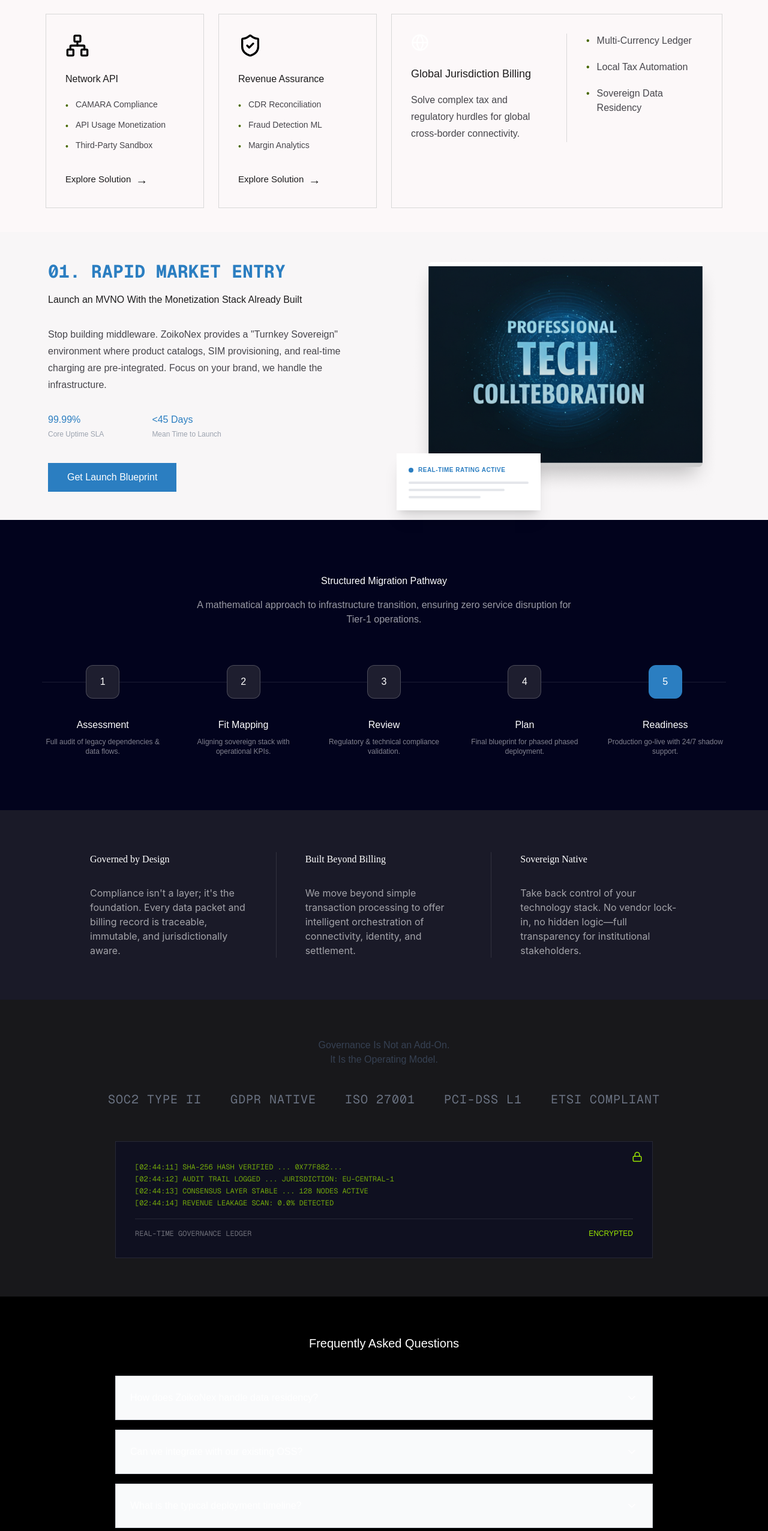
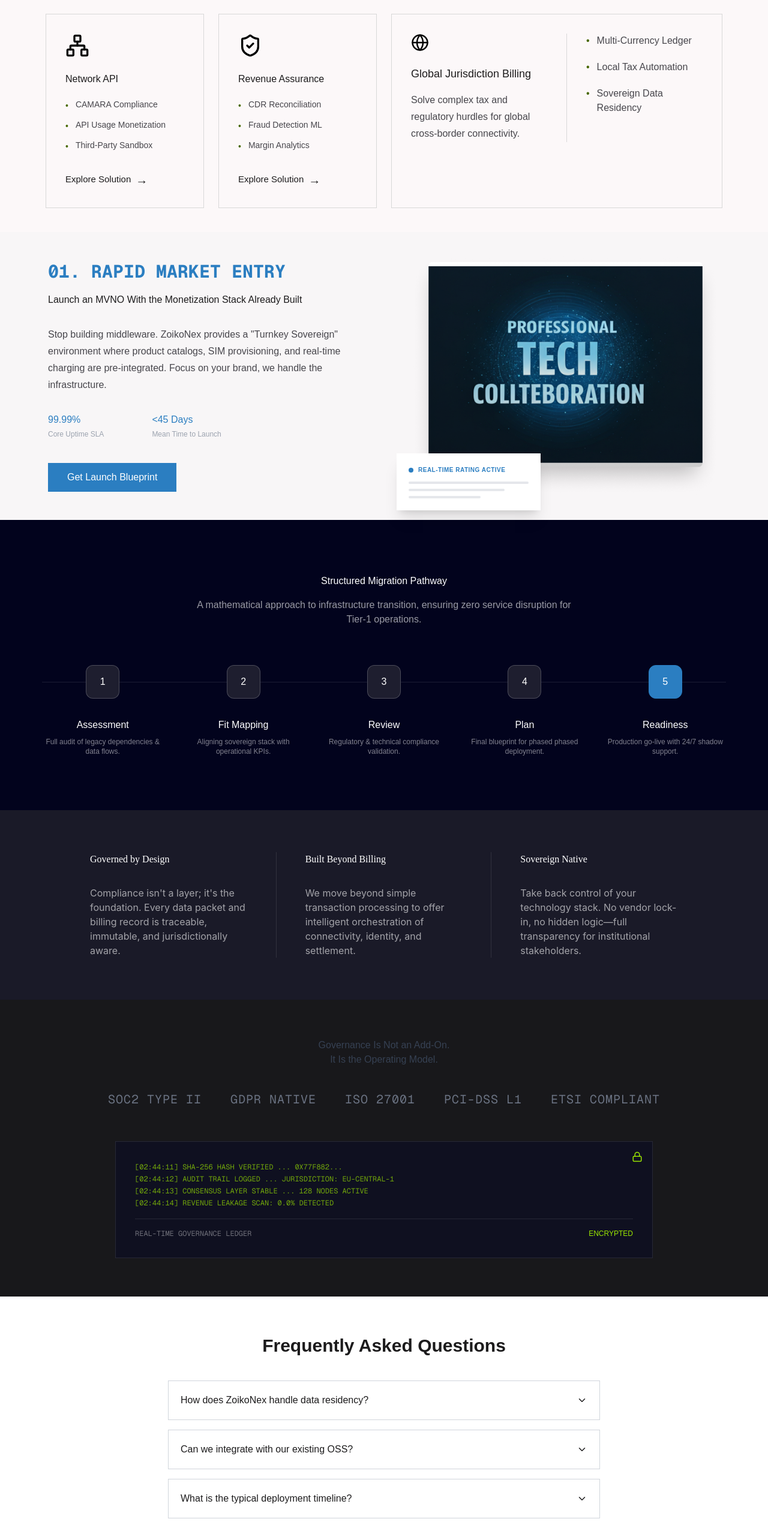
Before and after one commit to Zoiko-Nex/frontend, a Next.js app: page /solutions in a window 1280 px wide. Shown: the part 1277-3830 px from the top of the page at 60% size. Built offline with nearby package versions, Linux system fonts and the light colour scheme.

Commit message:
updated solutions page

```diff
--- a/app/solutions/components/FAQ&CTASection.tsx
+++ b/app/solutions/components/FAQ&CTASection.tsx
@@ -8,17 +8,17 @@ export default function FAQAndCTA() {
     {
       question: "How does ZoikoNex handle data residency?",
       answer:
-      ".",
+        "ZoikoNex supports sovereign cloud deployments and regional data residency controls to ensure compliance with local regulations.",
     },
     {
       question: "Can we integrate with our existing OSS?",
       answer:
-        ".",
+        "Yes. ZoikoNex provides API-first integrations and adapters for existing OSS/BSS platforms.",
     },
     {
       question: "What is the typical deployment timeline?",
       answer:
-        "..",
+        "Most deployments can be completed within 8–12 weeks depending on integration complexity.",
     },
   ];
 
@@ -26,9 +26,10 @@ export default function FAQAndCTA() {
 
   return (
     <main>
-    <section className="py-16 px-4">
-      <div className="max-w-4xl mx-auto">
-        <h2 className="text-center text-xl font-medium mb-10">
+      {/* FAQ SECTION */}
+      <section className="bg-white dark:bg-gray-900 py-12 md:py-16 px-4">
+        <div className="max-w-[720px] mx-auto">
+          <h2 className="text-center text-2xl md:text-3xl font-semibold text-[#1C1B1C] dark:text-white mb-8 md:mb-10">
             Frequently Asked Questions
           </h2>
 
@@ -36,39 +37,54 @@ export default function FAQAndCTA() {
             {faqs.map((faq, index) => (
               <div
                 key={faq.question}
-              className="border border-gray-300 bg-gray-50"
+                className="border border-gray-300 dark:border-gray-700 bg-white dark:bg-gray-800"
               >
                 <button
                   onClick={() =>
                     setOpenIndex(openIndex === index ? null : index)
                   }
-                className="w-full flex items-center justify-between p-6 text-left"
+                  className="
+                    w-full
+                    flex
+                    items-center
+                    justify-between
+                    p-4 md:p-5
+                    text-left
+                    text-[#1C1B1C]
+                    dark:text-white
+                  "
                 >
-                <span>{faq.question}</span>
+                  <span className="pr-4 text-sm md:text-base">
+                    {faq.question}
+                  </span>
 
                   <ChevronDown
-                  size={20}
-                  className={`transition-transform duration-300 ${
+                    size={18}
+                    className={`shrink-0 transition-transform duration-300 ${
                       openIndex === index ? "rotate-180" : ""
                     }`}
                   />
                 </button>
 
-              {openIndex === index && (
-                <div className="px-6 pb-6 text-gray-600">
+                <div
+                  className={`overflow-hidden transition-all duration-300 ${
+                    openIndex === index
+                      ? "max-h-40 opacity-100"
+                      : "max-h-0 opacity-0"
+                  }`}
+                >
+                  <div className="px-4 md:px-5 pb-4 md:pb-5 text-sm text-gray-600 dark:text-gray-300">
                     {faq.answer}
                   </div>
-              )}
+                </div>
               </div>
             ))}
           </div>
         </div>
       </section>
-  );
-
 
       {/* CTA SECTION */}
-      <section className="relative overflow-hidden bg-[#327DA8] py-16 md:py-16">
+      <section className="relative overflow-hidden bg-[#327DA8] py-14 md:py-20">
         <div className="absolute inset-0 opacity-10">
           <div
             className="h-full w-full"
@@ -80,42 +96,23 @@ export default function FAQAndCTA() {
         </div>
 
         <div className="relative z-10 max-w-4xl mx-auto px-4 text-center">
-          <h2 className="text-white font-bold text-3xl md:text-5xl leading-tight">
+          <h2 className="text-white font-bold text-3xl sm:text-4xl md:text-5xl leading-tight">
             Ready to Build Your
             <br />
             Sovereign Future?
           </h2>
 
-          <p className="mt-6 text-white/90 max-w-xl mx-auto text-sm md:text-base">
+          <p className="mt-5 text-white/90 max-w-xl mx-auto text-sm md:text-base">
             Join the tier-1 operators who have already secured their
             monetization infrastructure with ZoikoNex.
           </p>
 
-          <div className="mt-10 flex flex-col sm:flex-row justify-center gap-4">
-            <button
-              className="
-                w-full sm:w-auto
-                px-8 py-4
-                bg-white
-                text-black
-                border border-white
-                hover:bg-gray-100
-                transition
-              "
-            >
+          <div className="mt-8 flex flex-col sm:flex-row justify-center gap-4">
+            <button className="w-full sm:w-auto px-6 md:px-8 py-3 md:py-4 bg-white text-black border border-white hover:bg-gray-100 transition">
               Request a Private Demo
             </button>
 
-            <button
-              className="
-                w-full sm:w-auto
-                px-8 py-4
-                border border-white
-                text-white
-                hover:bg-white/10
-                transition
-              "
-            >
+            <button className="w-full sm:w-auto px-6 md:px-8 py-3 md:py-4 border border-white text-white hover:bg-white/10 transition">
               View Platform Architecture
             </button>
           </div>
--- a/app/solutions/components/SolutionCard.tsx
+++ b/app/solutions/components/SolutionCard.tsx
@@ -76,15 +76,15 @@ const bottomSolutions = [
 
 export default function EnterpriseGradeSolutions() {
   return (
-    <section className="bg-[#FCF8F9] py-10 px-15">
+    <section className="bg-[#FCF8F9] dark:bg-gray-900 py-10 px-15">
       <div className="mx-auto max-w-[1280px] px-4">
         {/* Heading */}
         <div className="text-center">
-          <h2 className="text-3xl font-medium text-[#1C1B1C]">
+          <h2 className="text-3xl font-medium text-[#1C1B1C] dark:text-white">
             Enterprise-Grade Solutions
           </h2>
 
-          <div className="mx-auto mt-4 h-[3px] w-12 bg-black" />
+          <div className="mx-auto mt-4 h-[3px] w-12 bg-black dark:bg-white" />
         </div>
 
         {/* Top Grid */}
@@ -92,7 +92,7 @@ export default function EnterpriseGradeSolutions() {
           {topSolutions.map((item) => (
             <div
               key={item.title}
-              className="border border-[#D8D8D8] bg-[#FCF8F9] p-8"
+              className="border border-[#D8D8D8] dark:border-gray-700 bg-[#FCF8F9] dark:bg-gray-800 p-8"
             >
               <div className="mb-6">
                 <img
@@ -102,7 +102,7 @@ export default function EnterpriseGradeSolutions() {
                 />
               </div>
 
-              <h3 className="text-base font-normal text-[#1C1B1C]">
+              <h3 className="text-base font-normal text-[#1C1B1C] dark:text-white">
                 {item.title}
               </h3>
 
@@ -110,7 +110,7 @@ export default function EnterpriseGradeSolutions() {
                 {item.features.map((feature) => (
                   <li
                     key={feature}
-                    className="flex gap-3 text-sm text-[#47464C]"
+                    className="flex gap-3 text-sm text-[#47464C] dark:text-gray-300"
                   >
                     <span className="mt-[2px] text-[#476800]">•</span>
                     <span>{feature}</span>
@@ -118,7 +118,7 @@ export default function EnterpriseGradeSolutions() {
                 ))}
               </ul>
 
-              <button className="mt-8 inline-flex items-center gap-2 text-[15px] text-[#1C1B1C]">
+              <button className="mt-8 inline-flex items-center gap-2 text-[15px] text-[#1C1B1C] dark:text-white">
                 Explore Solution
                 <span className="text-xl">→</span>
               </button>
@@ -134,13 +134,13 @@ export default function EnterpriseGradeSolutions() {
             return (
               <div
                 key={item.title}
-                className="border border-[#D8D8D8] bg-[#FCF8F9] p-8 lg:col-span-3"
+                className="border border-[#D8D8D8] dark:border-gray-700 bg-[#FCF8F9] dark:bg-gray-800 p-8 lg:col-span-3"
               >
                 <div className="mb-6">
-                  <Icon className="h-10 w-10 text-black" />
+                  <Icon className="h-10 w-10 text-black dark:text-white" />
                 </div>
 
-                <h3 className="text-base text-[#1C1B1C]">
+                <h3 className="text-base text-[#1C1B1C] dark:text-white">
                   {item.title}
                 </h3>
 
@@ -148,7 +148,7 @@ export default function EnterpriseGradeSolutions() {
                   {item.features.map((feature) => (
                     <li
                       key={feature}
-                      className="flex gap-3 text-sm text-[#47464C]"
+                      className="flex gap-3 text-sm text-[#47464C] dark:text-gray-300"
                     >
                       <span className="mt-[2px] text-[#476800]">•</span>
                       <span>{feature}</span>
@@ -156,7 +156,7 @@ export default function EnterpriseGradeSolutions() {
                   ))}
                 </ul>
 
-                <button className="mt-8 inline-flex items-center gap-2 text-[15px] text-[#1C1B1C]">
+                <button className="mt-8 inline-flex items-center gap-2 text-[15px] text-[#1C1B1C] dark:text-white">
                   Explore Solution
                   <span className="text-xl">→</span>
                 </button>
@@ -165,36 +165,40 @@ export default function EnterpriseGradeSolutions() {
           })}
 
           {/* Global Jurisdiction Billing */}
-          <div className="border border-[#D8D8D8] bg-[#FCF8F9] p-8 lg:col-span-6">
+          <div className="border border-[#D8D8D8] dark:border-gray-700 bg-[#FCF8F9] dark:bg-gray-800 p-8 lg:col-span-6">
             <div className="grid gap-8 md:grid-cols-2">
               <div>
                 <div className="mb-6">
-                <Globe size={30} strokeWidth={2} />
+                  <Globe
+                    size={30}
+                    strokeWidth={2}
+                    className="text-black dark:text-white"
+                  />
                 </div>
 
-                <h3 className="text-[18px] font-medium text-[#1C1B1C]">
+                <h3 className="text-[18px] font-medium text-[#1C1B1C] dark:text-white">
                   Global Jurisdiction Billing
                 </h3>
 
-                <p className="mt-4 max-w-[320px] text-base leading-7 text-[#47464C]">
+                <p className="mt-4 max-w-[320px] text-base leading-7 text-[#47464C] dark:text-gray-300">
                   Solve complex tax and regulatory hurdles for global
                   cross-border connectivity.
                 </p>
               </div>
 
-              <div className="border-l border-[#D8D8D8] pl-8">
+              <div className="border-l border-[#D8D8D8] dark:border-gray-700 pl-8">
                 <ul className="space-y-5">
-                  <li className="flex gap-3 text-[#47464C]">
+                  <li className="flex gap-3 text-[#47464C] dark:text-gray-300">
                     <span className="text-[#476800]">•</span>
                     Multi-Currency Ledger
                   </li>
 
-                  <li className="flex gap-3 text-[#47464C]">
+                  <li className="flex gap-3 text-[#47464C] dark:text-gray-300">
                     <span className="text-[#476800]">•</span>
                     Local Tax Automation
                   </li>
 
-                  <li className="flex gap-3 text-[#47464C]">
+                  <li className="flex gap-3 text-[#47464C] dark:text-gray-300">
                     <span className="text-[#476800]">•</span>
                     Sovereign Data Residency
                   </li>
```
Lines whose indentation alone changed are shown as unchanged.
